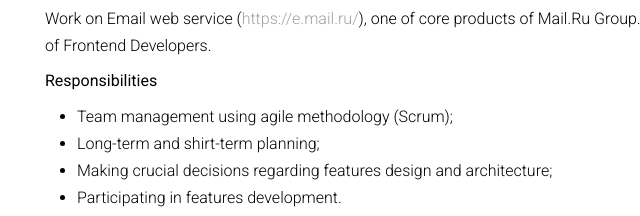
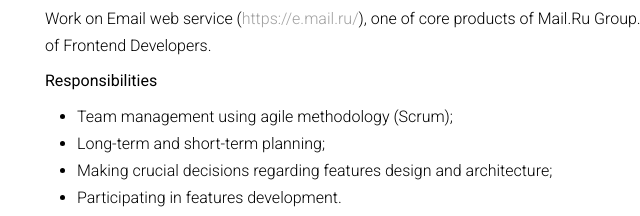
Before and after one commit to restrictedarea/avgaltsev.com, a plain HTML site: page resume/index.html in a window 1280 px wide. Shown: the part 1208-1424 px from the top of the page, 361-1001 px from the left. Drawn offline with Linux system fonts and the light colour scheme.

Commit message:
Typo fix

```diff
--- a/resume/index.html
+++ b/resume/index.html
@@ -98,7 +98,7 @@
 						<h4>Responsibilities</h4>
 						<ul>
 							<li>Team management using agile methodology (Scrum);</li>
-							<li>Long-term and shirt-term planning;</li>
+							<li>Long-term and short-term planning;</li>
 							<li>Making crucial decisions regarding features design and architecture;</li>
 							<li>Participating in features development.</li>
 						</ul>
```
